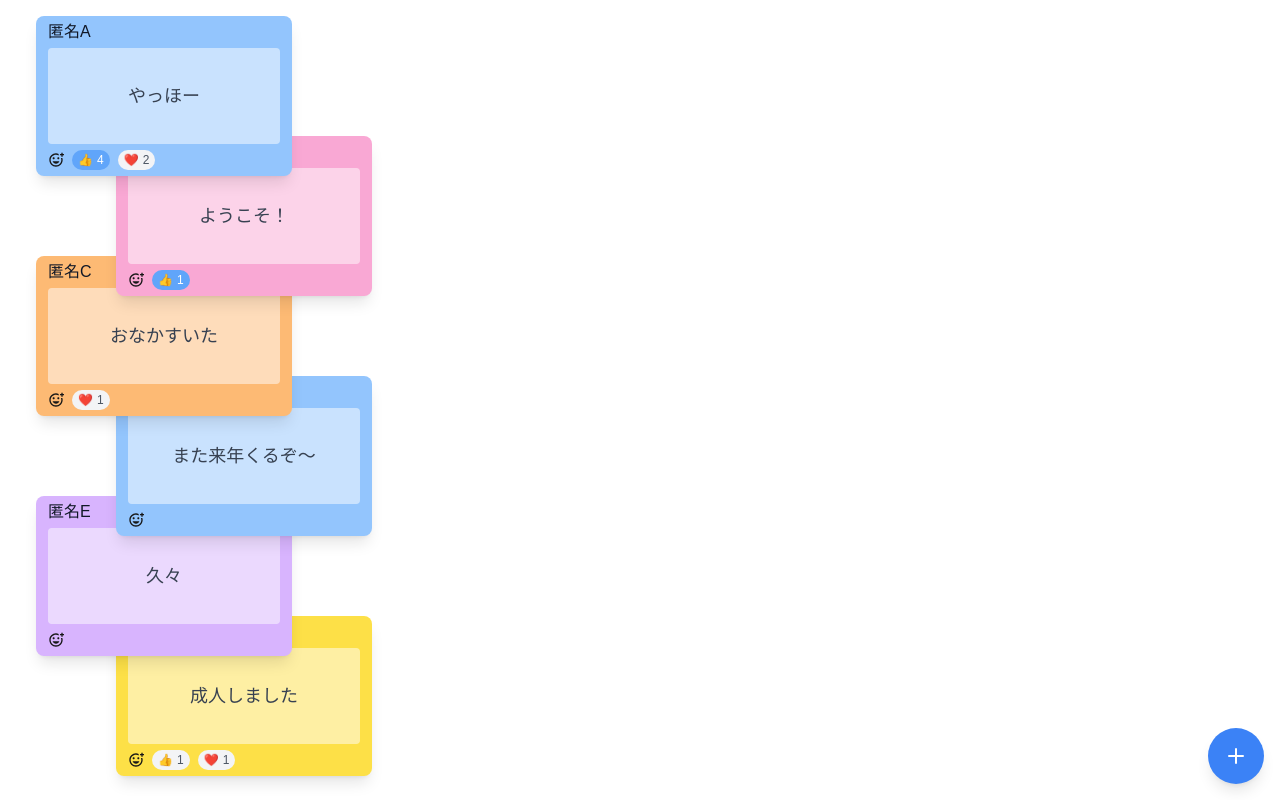
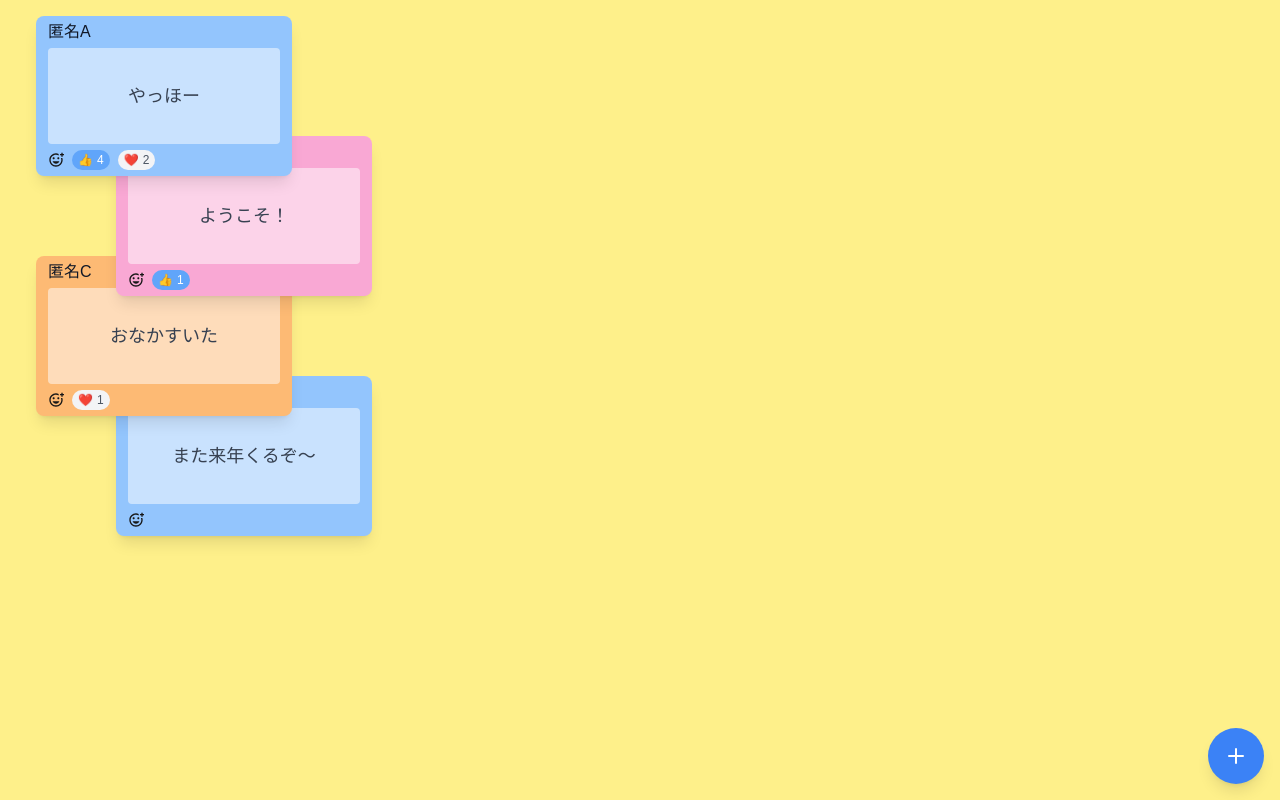
Before and after one commit to jphacks/tk_2407, a Next.js app in the folder frontend/: page /message/1 in a window 1280 px wide. Built offline with nearby package versions, Linux system fonts and the light colour scheme.

Commit message:
feat: 寄せ書き一覧の背景色を追加

```diff
--- a/frontend/src/app/message/[id]/page.tsx
+++ b/frontend/src/app/message/[id]/page.tsx
@@ -57,31 +57,6 @@ const cards: Card[] = [
     color: 'bg-blue-300',
     stamps: [],
   },
-  {
-    id: 'e',
-    author_name: '匿名E',
-    content: '久々',
-    color: 'bg-purple-300',
-    stamps: [],
-  },
-  {
-    id: 'f',
-    author_name: '匿名F',
-    content: '成人しました',
-    color: 'bg-yellow-300',
-    stamps: [
-      {
-        type: 'thumbs_up',
-        count: 1,
-        is_reacted: false,
-      },
-      {
-        type: 'heart',
-        count: 1,
-        is_reacted: false,
-      },
-    ],
-  },
 ]
 
 export default function MessagePage() {
@@ -106,6 +81,7 @@ export default function MessagePage() {
 
   return (
     <>
+      <div className="bg-yellow-200 h-screen">
         <MessageCards cardList={cardList} />
         <button
           className="z-30 fixed bottom-4 right-4 w-14 h-14 bg-blue-500 rounded-full flex items-center justify-center text-white shadow-lg hover:bg-blue-600 transition-colors"
@@ -114,6 +90,7 @@ export default function MessagePage() {
           <Plus size={24} />
         </button>
         {isModalOpen && <MessageModal handleCreate={handleCreate} />}
+      </div>
     </>
   )
 }
```
Lines whose indentation alone changed are shown as unchanged.
